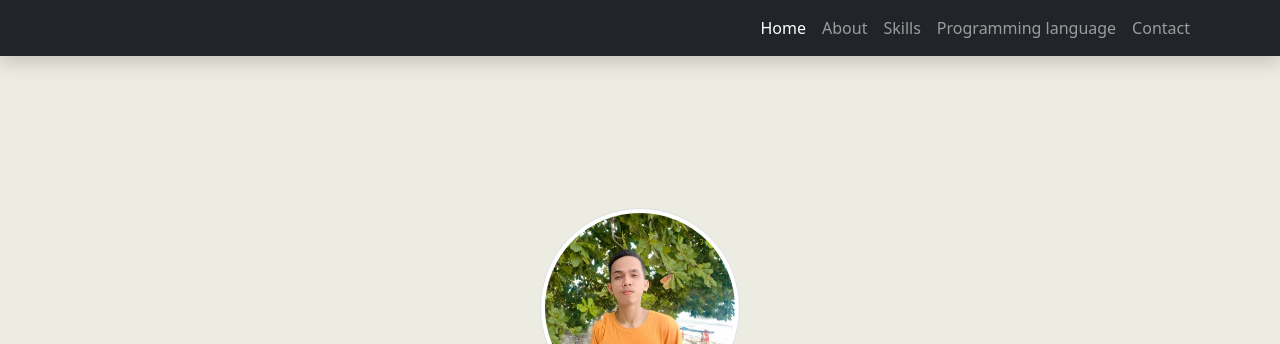
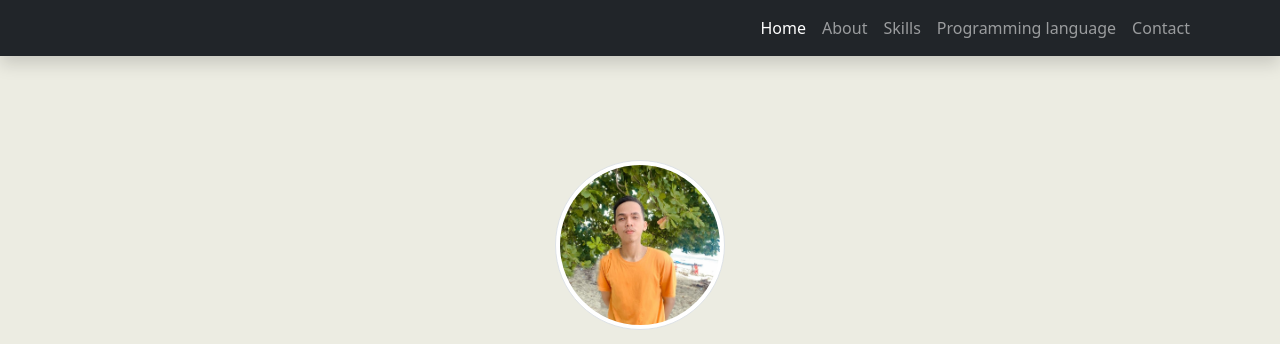
Before and after one commit to pqJqjmgmG/Muh-Kadri.github.io, a plain HTML site: page index.html in a window 1280 px wide. Shown: the top 344 px of the page. Drawn offline with nearby package versions, Linux system fonts and the light colour scheme.

Commit message:
Perubahan jarak

```diff
--- a/index.html
+++ b/index.html
@@ -94,8 +94,8 @@
       <img
         src="img/pro.jpeg"
         alt="Moh Fadhil"
-        width="200"
-        class="rounded-circle img-thumbnail"
+        width="170"
+        class="rounded-circle img-thumbnail mb-4"
       />
       <h1 class="display-5">Muh Kadri</h1>
       <p class="lead">Mahasiswa | STMIK ADHI GUNA</p>
--- a/style.css
+++ b/style.css
@@ -1,5 +1,5 @@
 .jumbotron {
-  padding-top: 13rem;
+  padding-top: 10rem;
   background-color: #ecece2;
 }
 
```
